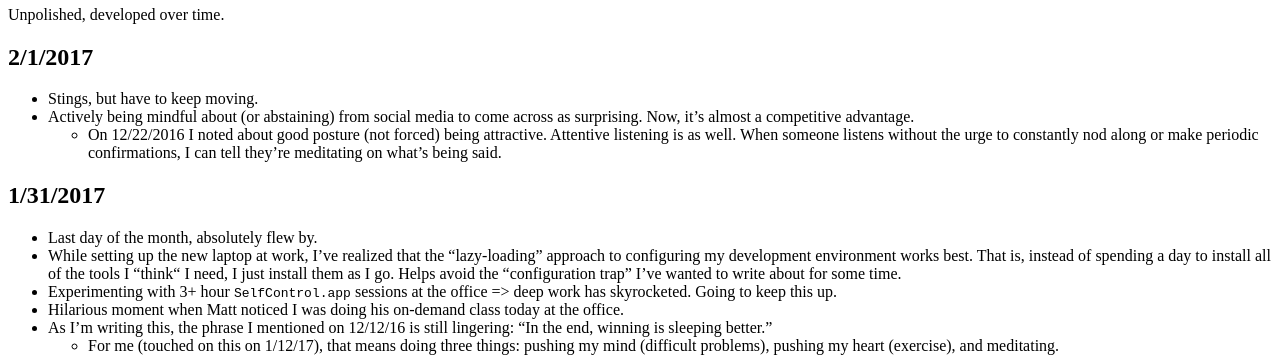
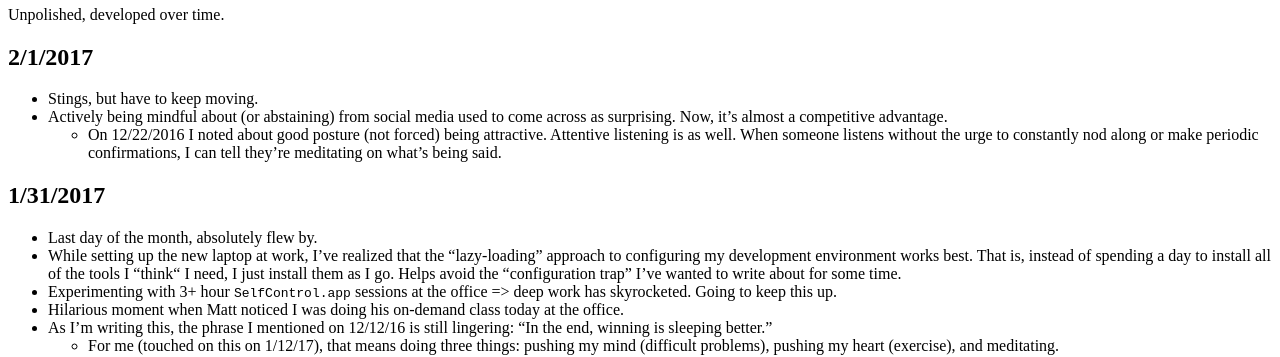
Before and after one commit to rvsrvs/jasdev.github.io, a Jekyll site: the page built from thoughts.md, in a window 1280 px wide and 900 px high. Shown: the part 245-602 px from the top of the window. Built offline with Jekyll 4.4.1, drawn with Linux system fonts in a browser that asks for light colours.

Commit message:
Small typos

```diff
--- a/thoughts.md
+++ b/thoughts.md
@@ -8,7 +8,7 @@ Unpolished, developed over time.
 ## 2/1/2017
 
 - Stings, but have to keep moving.
-- Actively being mindful about (or abstaining) from social media to come across as surprising. Now, it’s almost a competitive advantage.
+- Actively being mindful about (or abstaining) from social media used to come across as surprising. Now, it’s almost a competitive advantage.
     - On 12/22/2016 I noted about good posture (not forced) being attractive. Attentive listening is as well. When someone listens without the urge to constantly nod along or make periodic confirmations, I can tell they’re meditating on what’s being said.
 
 ## 1/31/2017
```
